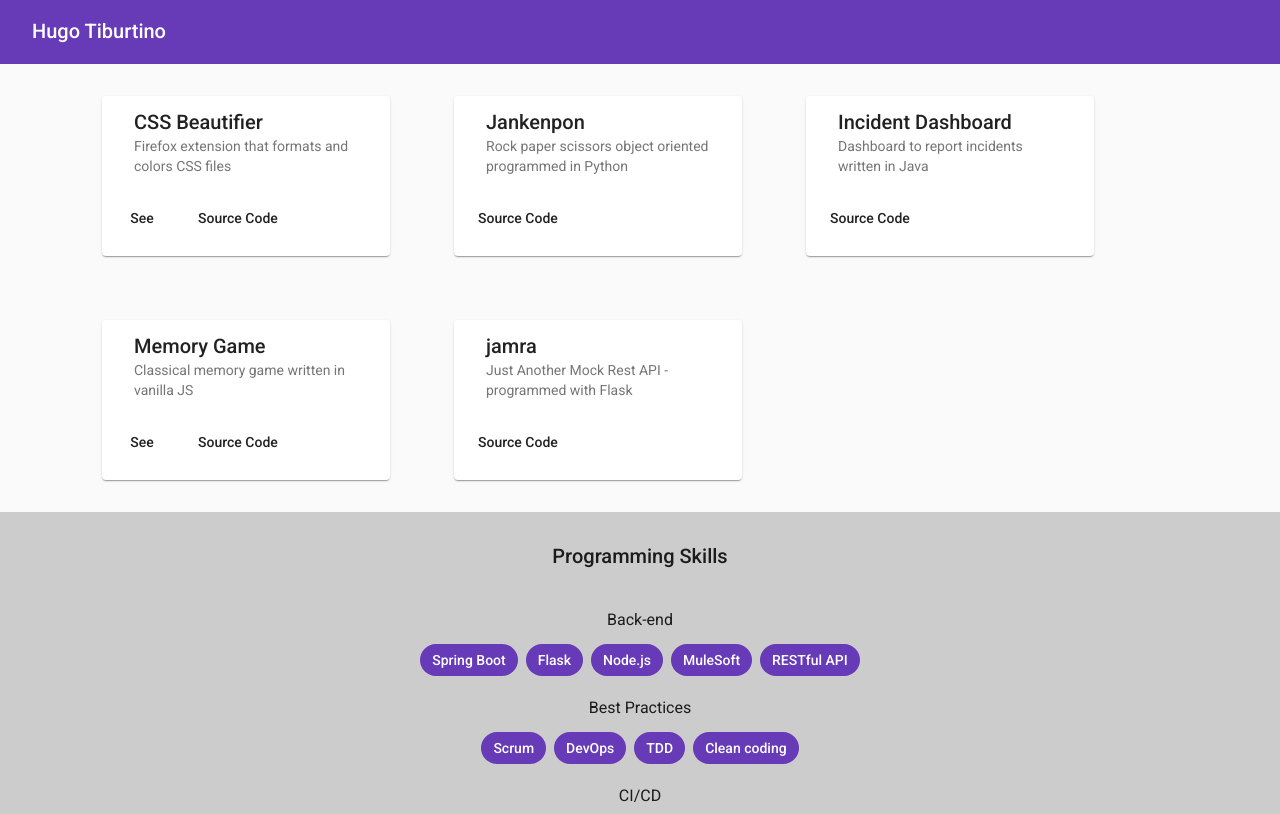
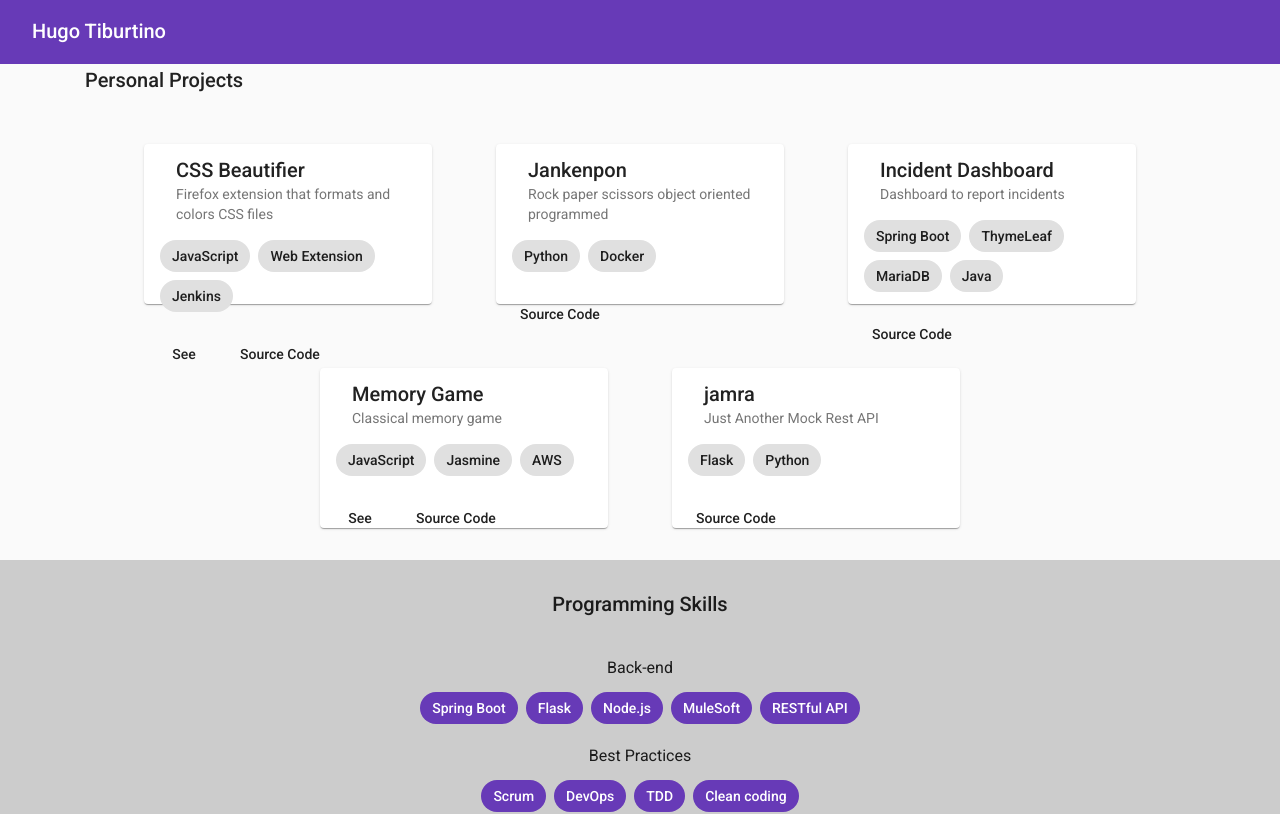
Before and after one commit to hugotiburtino/hugotiburtino.dev, an Angular app: page / in a window 1280 px wide. Shown: the top 814 px of the page. Built offline with nearby package versions, Linux system fonts and the light colour scheme.

Commit message:
Add technologies that are used in project(s)
And not hard code in html the title of project panel.

```diff
--- a/src/app/lib/project.class.ts
+++ b/src/app/lib/project.class.ts
@@ -5,13 +5,15 @@ export class Project {
     srcCodeUrl: string;
     imgs: string[];
     summary: string;
+    techs: string[];
 
     constructor(name: string, url?: string, srcCodeUrl?: string,
-                summary?: string) {
+                summary?: string, techs?: string[]) {
         this.name = name;
         this.url = url;
         this.srcCodeUrl = srcCodeUrl;
         this.summary = summary;
+        this.techs = techs;
     }
 
     static factory(project: Project) {
--- a/src/app/projects-panel/projects-panel.component.html
+++ b/src/app/projects-panel/projects-panel.component.html
@@ -1,10 +1,18 @@
-<main role="main" class="container">
-  <div class="row">
+<div class="container">
+  <h2>{{title}}</h2>
+  <div class="row d-flex justify-content-center">
     <mat-card class="project-card" *ngFor="let proj of projects">
       <mat-card-header>
         <mat-card-title>{{proj.name}}</mat-card-title>
         <mat-card-subtitle>{{proj.summary}}</mat-card-subtitle>
       </mat-card-header>
+      <mat-card-content>
+        <mat-chip-list selectable="false">
+          <mat-chip disableRipple="true" *ngFor="let tech of proj.techs">
+            {{tech}}
+          </mat-chip>
+        </mat-chip-list>
+      </mat-card-content>
       <mat-card-actions (click)="onClick($event.target, proj)">
         <button value="0" *ngIf="proj.url" role="link"
           matTooltip="See it in production" mat-button>See</button>
@@ -13,4 +21,4 @@
       </mat-card-actions>
     </mat-card>
   </div>
-</main>
+</div>
--- a/src/app/projects-panel/projects-panel.component.ts
+++ b/src/app/projects-panel/projects-panel.component.ts
@@ -12,6 +12,8 @@ import { ProjectsService } from '../services/projects.service';
   styleUrls: ['./projects-panel.component.css']
 })
 export class ProjectsPanelComponent implements OnInit {
+
+  title = 'Personal Projects';
 
   /** List of current projects */
   projects: Project[];
--- a/src/assets/projects.json
+++ b/src/assets/projects.json
@@ -3,30 +3,36 @@
         "name": "CSS Beautifier",
         "url": "https://addons.mozilla.org/en-US/firefox/addon/css-beautifier/",
         "srcCodeUrl": "https://github.com/hugotiburtino/css-beautifier",
-        "summary": "Firefox extension that formats and colors CSS files"
+        "summary": "Firefox extension that formats and colors CSS files",
+        "techs": ["JavaScript", "Web Extension", "Jenkins"]
+
     },
     {
         "name": "Jankenpon",
         "url": "",
         "srcCodeUrl": "https://github.com/hugotiburtino/jankenpon",
-        "summary": "Rock paper scissors object oriented programmed in Python"
+        "summary": "Rock paper scissors object oriented programmed",
+        "techs": ["Python", "Docker"]
     },
     {
         "name": "Incident Dashboard",
         "url": "",
         "srcCodeUrl": "https://github.com/hugotiburtino/incident-dashboard",
-        "summary": "Dashboard to report incidents written in Java"
+        "summary": "Dashboard to report incidents",
+        "techs": ["Spring Boot", "ThymeLeaf", "MariaDB", "Java"]
     },
     {
         "name": "Memory Game",
         "url": "http://hugotiburtino-memorygame.s3-website.eu-central-1.amazonaws.com/",
         "srcCodeUrl": "https://github.com/hugotiburtino/memorygame",
-        "summary": "Classical memory game written in vanilla JS"
+        "summary": "Classical memory game",
+        "techs": ["JavaScript", "Jasmine", "AWS"]
     },
     {
         "name": "jamra",
         "url": "",
         "srcCodeUrl": "https://github.com/hugotiburtino/jamra",
-        "summary": "Just Another Mock Rest API - programmed with Flask"
+        "summary": "Just Another Mock Rest API",
+        "techs": ["Flask", "Python"]
     }
 ]
```
